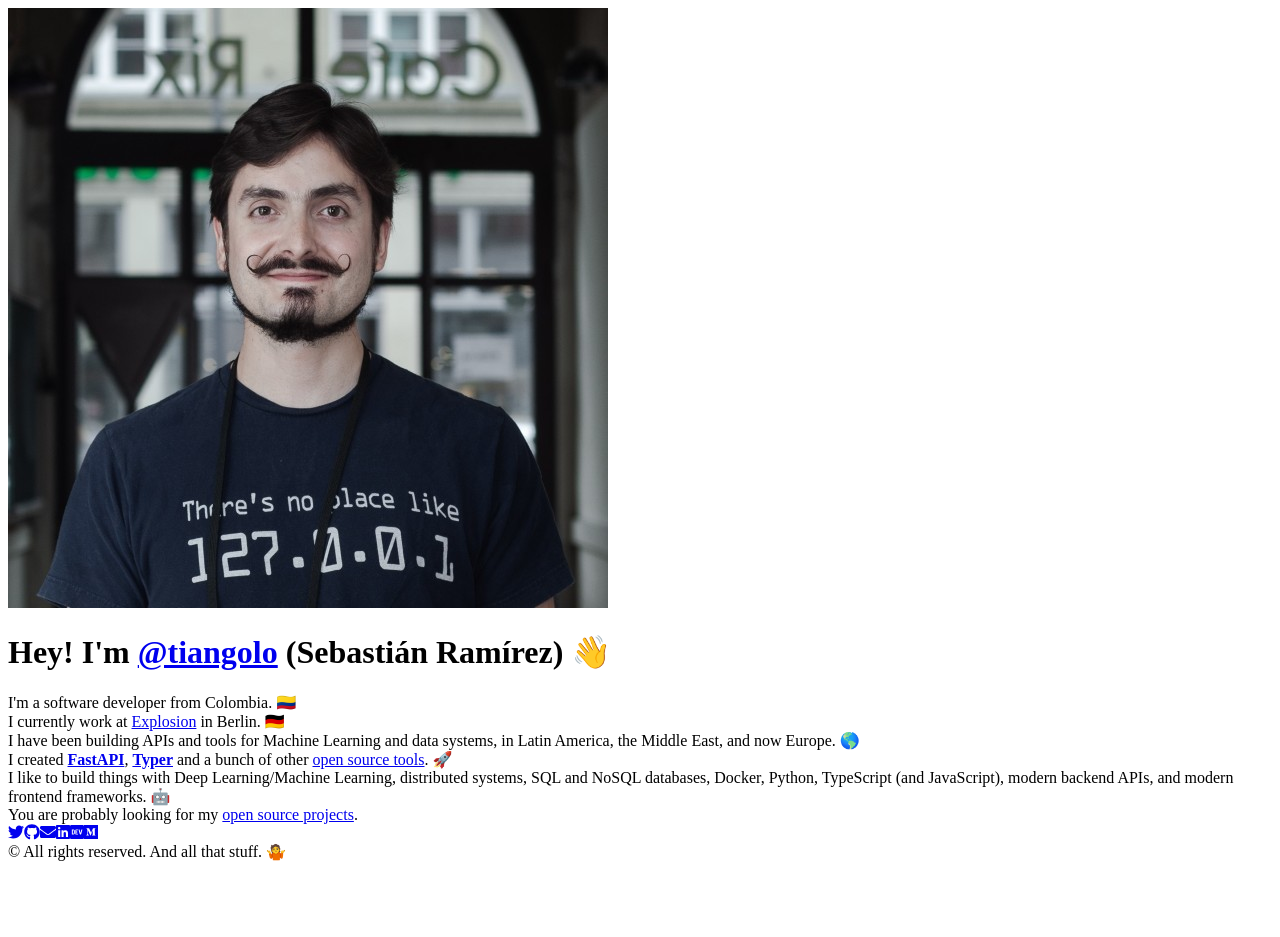
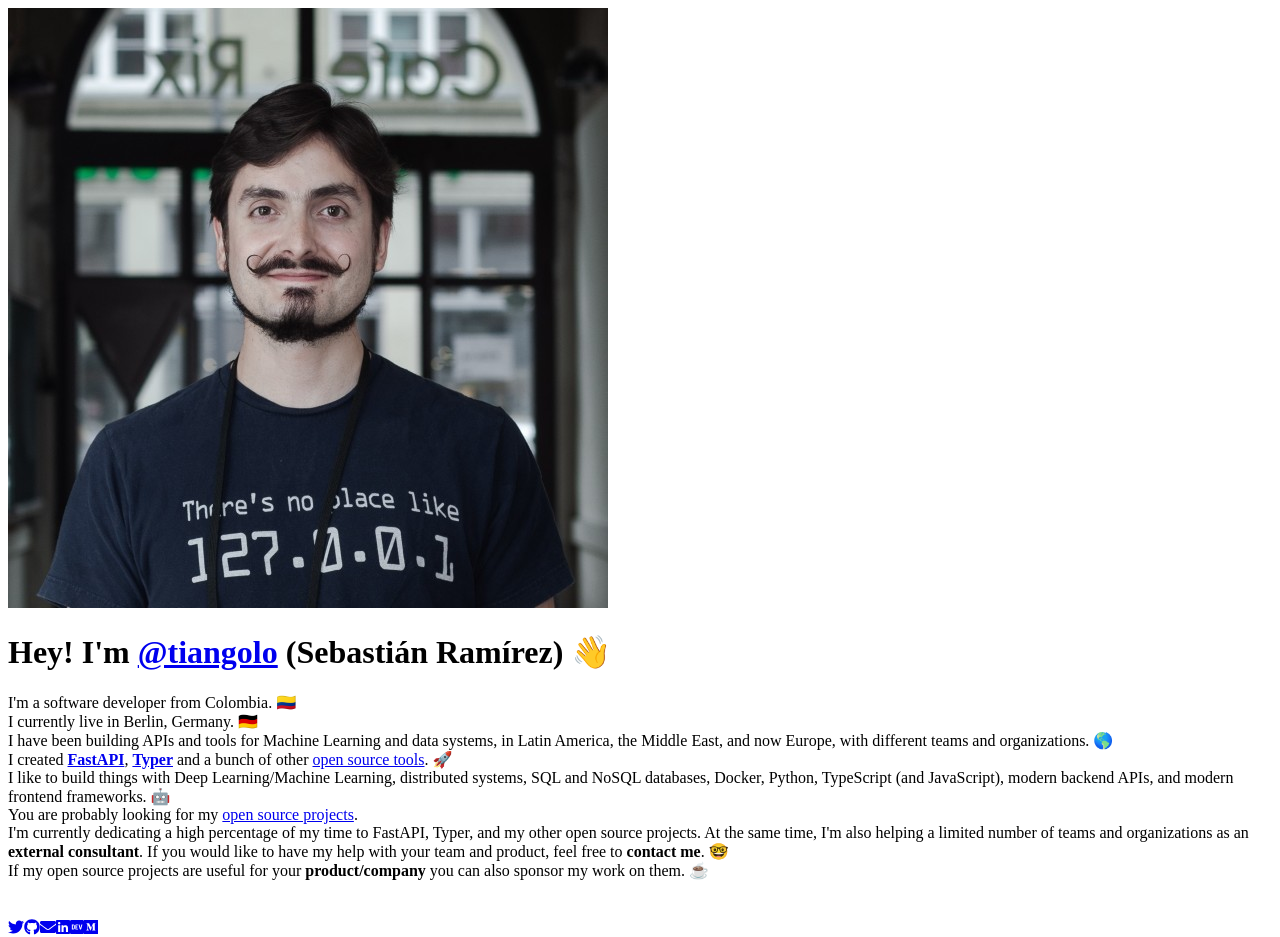
Before and after one commit to tiangolo/tiangolo.com, a Next.js app: page / in a window 1280 px wide. Shown: the top 937 px of the page. Before the commit the page ends 869 px from the top, so only its background shows below. Built offline with nearby package versions, Linux system fonts and the light colour scheme; grey boxes are pictures that could not be loaded.

Commit message:
📝 Update website, open source, consultancy 🚀

```diff
--- a/pages/index.tsx
+++ b/pages/index.tsx
@@ -21,13 +21,11 @@ export default function Home() {
           </h1>
           <div className="my-3">I'm a software developer from Colombia. 🇨🇴</div>
           <div className="my-3">
-            I currently work at{" "}
-            <ExternalLink href="https://explosion.ai/">Explosion</ExternalLink>{" "}
-            in Berlin. 🇩🇪
+            I currently live in Berlin, Germany. 🇩🇪
           </div>
           <div className="my-3">
             I have been building APIs and tools for Machine Learning and data
-            systems, in Latin America, the Middle East, and now Europe. 🌎
+            systems, in Latin America, the Middle East, and now Europe, with different teams and organizations. 🌎
           </div>
           <div className="my-3">
             I created{" "}
@@ -51,6 +49,17 @@ export default function Home() {
             You are probably looking for my{" "}
             <InternalLink href="/projects/">open source projects</InternalLink>.
           </div>
+          <div className="my-3">
+          </div>
+          <div className="my-3">
+            I'm currently dedicating a high percentage of my time to FastAPI, Typer, and my other open source projects. At the same time, I'm also helping a limited number of teams and organizations as an <strong>external consultant</strong>. If you would like to have my help with your team and product, feel free to <strong>contact me</strong>. 🤓
+          </div>
+          <div className="my-3">
+            If my open source projects are useful for your <strong>product/company</strong> you can also sponsor my work on them. ☕
+          </div>
+          <div className="my-3">
+            <iframe className="text-center inline-block" src="https://github.com/sponsors/tiangolo/button" title="Sponsor tiangolo" height="35" width="116" style={{border: 0}}></iframe>
+          </div>
         </div>
       </Layout>
     </>
--- a/pages/projects.tsx
+++ b/pages/projects.tsx
@@ -22,6 +22,12 @@ export default function Projects({ projects }: { projects: ProjectsData }) {
       </Head>
       <div>
         <h1 className="text-center text-2xl my-12">Open source projects</h1>
+        <div className="my-3 text-center">
+            If my open source projects are useful for your <strong>product/company</strong> you can also sponsor my work on them. ☕
+          </div>
+          <div className="my-5 text-center">
+            <iframe className="text-center inline-block" src="https://github.com/sponsors/tiangolo/button" title="Sponsor tiangolo" height="35" width="116" style={{border: 0}}></iframe>
+          </div>
         <ul>
           {projects.source.map((project: Project) => (
             <li key={project.name} className="my-10">
```
